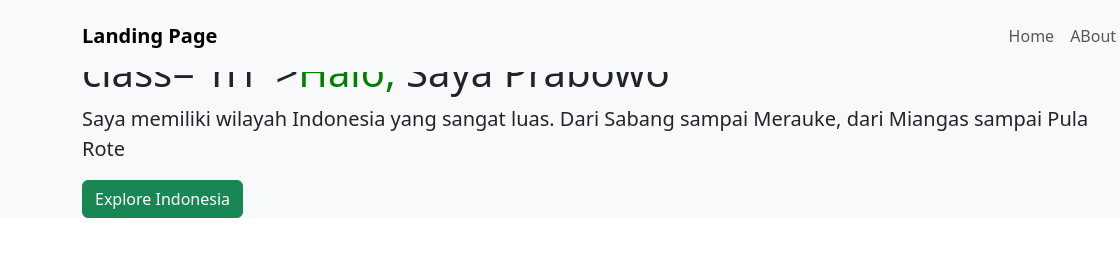
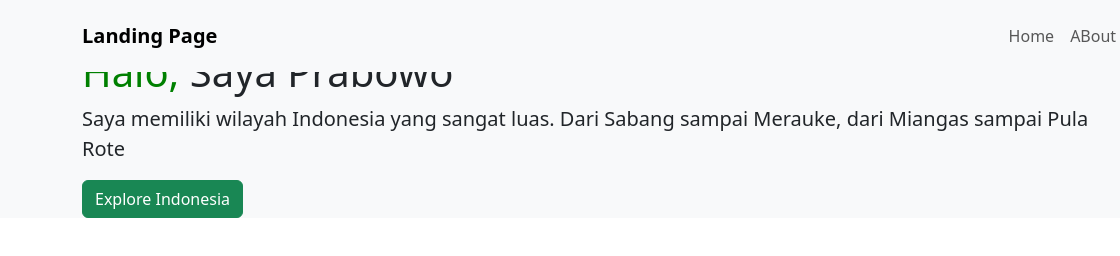
Before and after one commit to shaumira/portofolio---almira-shaumy-andrian, a plain HTML site: page index.html in a window 1280 px wide. Shown: the full height of the page, 0-1120 px from the left. Drawn offline with nearby package versions, Linux system fonts and the light colour scheme.

Commit message:
Fix h1 tag syntax in index.html

```diff
--- a/index.html
+++ b/index.html
@@ -38,7 +38,7 @@
          <div class="container">
            <div class="d-flex align-items-center text-center text-sm-start">
              <div>
-               <h1> class="h1"><span style="color:green">Halo,</span> Saya Prabowo</h1>
+               <h1 class="h1"><span style="color:green">Halo,</span> Saya Prabowo</h1>
                <p class="lead">
                  Saya memiliki wilayah Indonesia yang sangat luas. Dari Sabang sampai Merauke, dari Miangas sampai Pula Rote
                </p>
```
